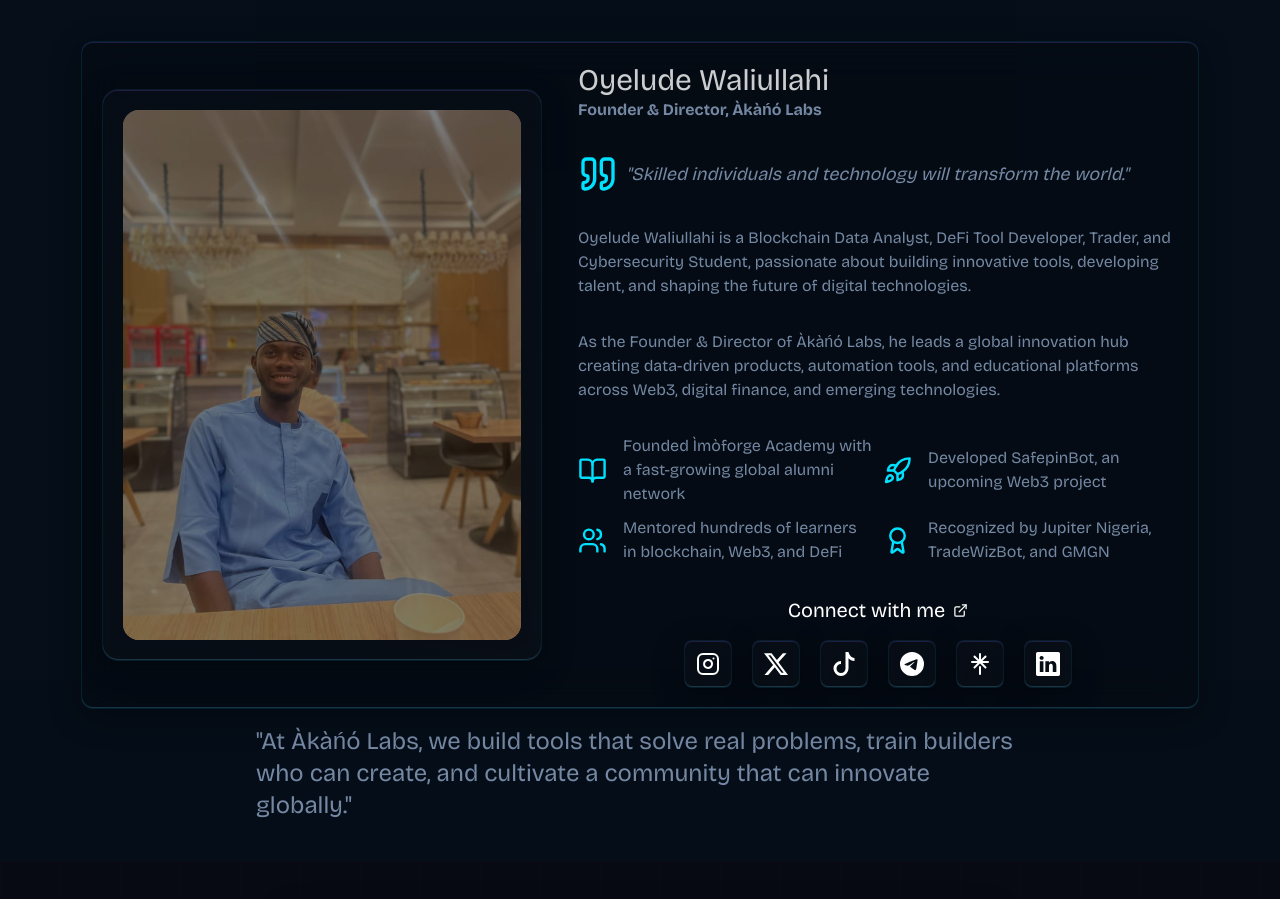
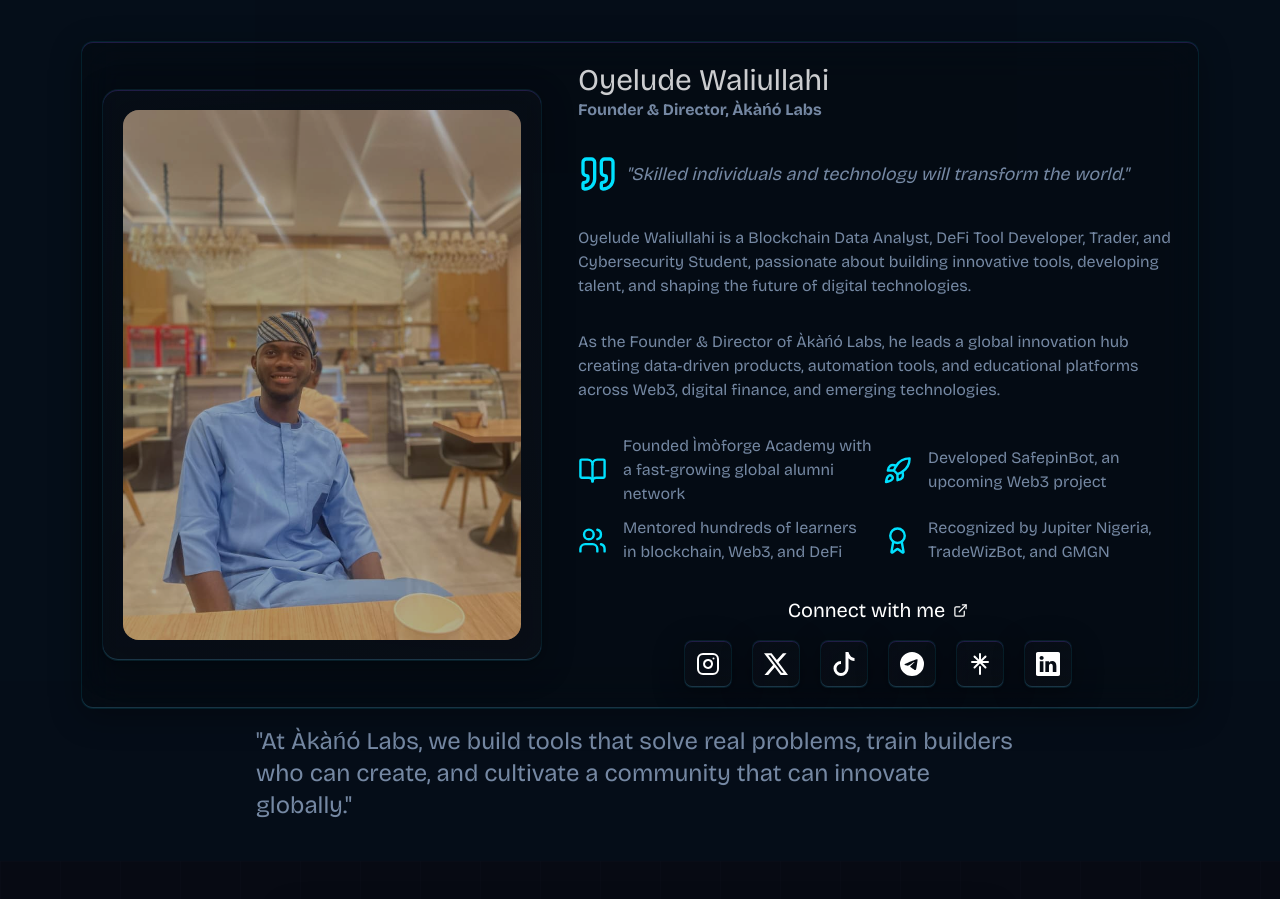
Before and after one commit to azzzops/Akano-lab, a React (Vite) app: page / in a window 1280 px wide. Shown: the part 2876-3775 px from the top of the page. Built offline with nearby package versions, Linux system fonts and the light colour scheme.

Commit message:
image correction

```diff
--- a/index.html
+++ b/index.html
@@ -10,7 +10,7 @@
 />
 
     <meta name="viewport" content="width=device-width, initial-scale=1.0" />
-    <title>akano-labs</title>
+    <title>Àkàńó Labs</title>
 
   </head>
   <body>
--- a/package.json
+++ b/package.json
@@ -16,6 +16,7 @@
     "react": "^19.2.0",
     "react-dom": "^19.2.0",
     "react-icons": "^5.5.0",
+    "react-router": "^7.11.0",
     "tailwindcss": "^4.1.18"
   },
   "devDependencies": {
--- a/src/components/ui/leadership.jsx
+++ b/src/components/ui/leadership.jsx
@@ -32,7 +32,7 @@ export default function Founder(){
             <div className='flex glass p-5 rounded-xl flex-col justify-between mt-5 items-center xl:flex-row gap-9'>
                 <div className='founder glass-card p-5   max-w-110 rounded-2xl'>
                     <div className='w-full relative'>
-                        <div className='absolute inset-0 max-w-full bg-black/50 rounded-2xl'></div>
+                        <div className='absolute inset-0 max-w-full bg-black/30 rounded-2xl'></div>
                         <img src={FounderImage} className='w-full h-full object-cover object-center rounded-2xl' alt="The Founder" />
                     </div>
                 </div>
--- a/src/index.css
+++ b/src/index.css
@@ -132,7 +132,7 @@
 
   /* Glass morphism effects */
   .glass {
-    background: hsla(216 38% 3% / 0.3);
+    background: hsl(216 38% 3% / 0.3);
     backdrop-filter: blur(20px);
     -webkit-backdrop-filter: blur(20px);
     border: 1px solid hsl(187 100% 50% / 0.1);
```
Also changed, not shown: src/components/ui/privacy.jsx (added), 1 other file (tests, documents, lock files or other folders).
